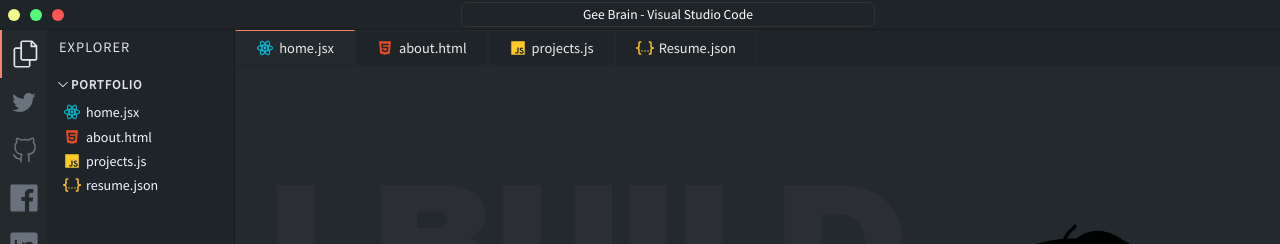
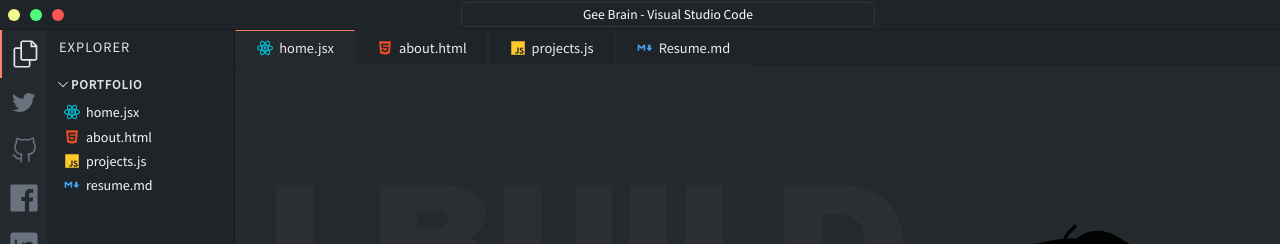
Before and after one commit to Gozkybrain/Gee-Brain, a Next.js app: page / in a window 1280 px wide. Shown: the top 244 px of the page. Built offline with nearby package versions, Linux system fonts and the light colour scheme.

Commit message:
Profile updated

```diff
--- a/components/Explorer.jsx
+++ b/components/Explorer.jsx
@@ -21,9 +21,9 @@ const explorerItems = [
     icon: 'js_icon.svg',
   },
   {
-    name: 'resume.json',
+    name: 'resume.md',
     path: '/resume',
-    icon: 'json_icon.svg',
+    icon: 'markdown_icon.svg',
   },
 ];
 
--- a/components/Tabsbar.jsx
+++ b/components/Tabsbar.jsx
@@ -7,7 +7,7 @@ const Tabsbar = () => {
       <Tab icon="/react_icon.svg" filename="home.jsx" path="/" />
       <Tab icon="/html_icon.svg" filename="about.html" path="/about" />
       <Tab icon="/js_icon.svg" filename="projects.js" path="/projects" />
-      <Tab icon="/json_icon.svg" filename="Resume.json" path="/resume" />
+      <Tab icon="/markdown_icon.svg" filename="Resume.md" path="/resume" />
       {/* <Tab icon="/markdown_icon.svg" filename="github.md" path="/github" /> */}
     </div>
   );
```
